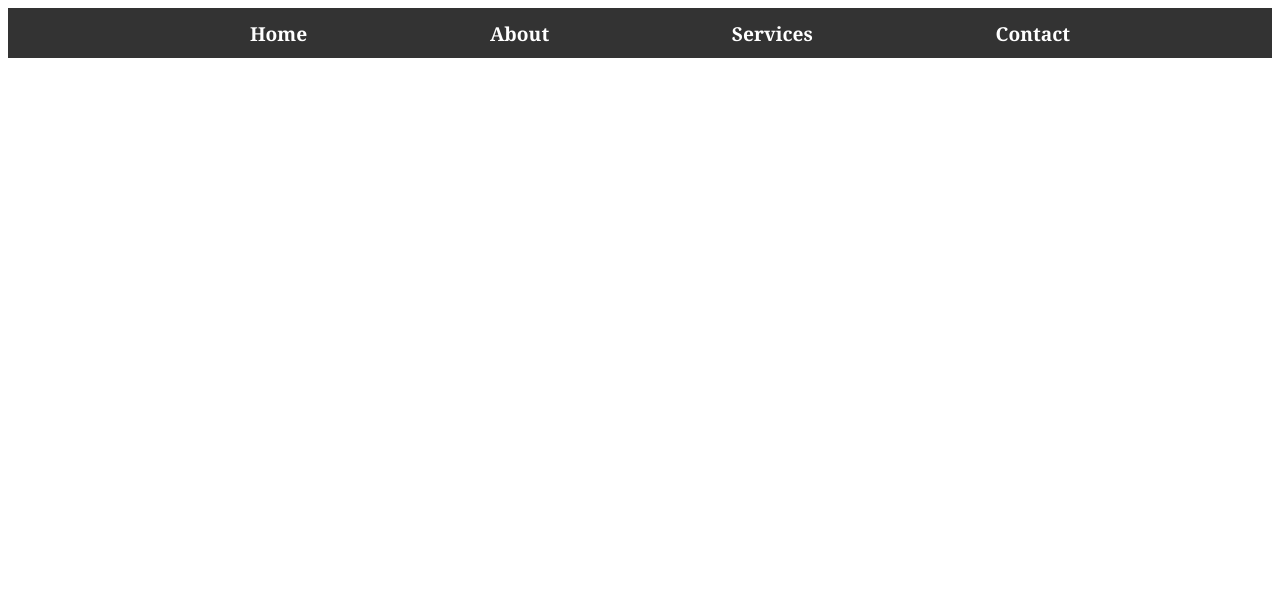
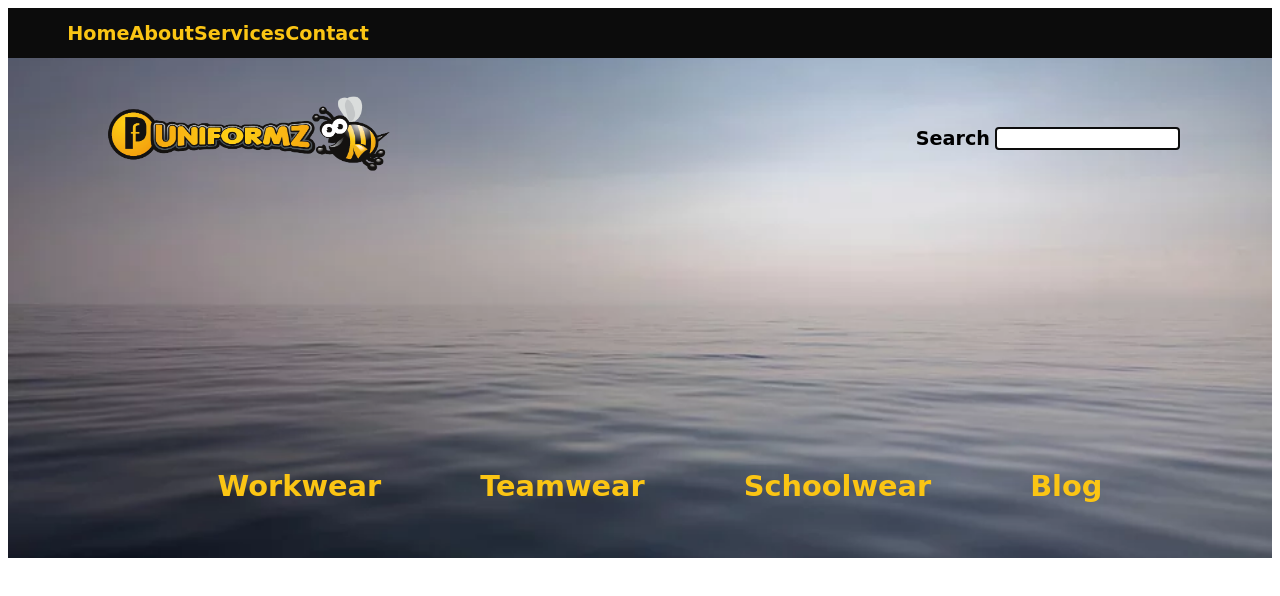
Before and after one commit to dougall12/navbar-resp, a plain HTML site: page index.html in a window 1280 px wide. Drawn offline with Linux system fonts and the light colour scheme.

Commit message:
Changes to be committed: 	modified:   app.js 	new file:   img/bee-logo.png 	new file:   img/placeholder.png 	new file:   img/sea.jpeg 	new file:   img/star.jpeg 	new file:   img/unit.jpg 	modified:   index.html 	modified:   style.css

```diff
--- a/app.js
+++ b/app.js
@@ -1,15 +1,17 @@
-const open = document.getElementById('openNav');
-const close = document.getElementById('closeNav');
+const open = document.getElementById("openNav");
+const close = document.getElementById("closeNav");
 
 function openMenu() {
-  document.getElementById('small-nav').style.width = '50%';
-  document.getElementById('navbar').style.height = '0';
+  document.getElementById("small-nav").style.width = "50%";
+  document.getElementById("navbar").style.height = "0";
+  open.style.display = "none";
 }
 
 function closeMenu() {
-  document.getElementById('small-nav').style.width = '0';
-  document.getElementById('navbar').style.height = '50px';
+  document.getElementById("small-nav").style.width = "0";
+  document.getElementById("navbar").style.height = "50px";
+  open.style.display = "inline";
 }
 
-open.addEventListener('click', openMenu);
-close.addEventListener('click', closeMenu);
+open.addEventListener("click", openMenu);
+close.addEventListener("click", closeMenu);
--- a/index.html
+++ b/index.html
@@ -13,6 +13,8 @@
     <link rel="stylesheet" href="./style.css" type="text/css" />
   </head>
   <body>
+    <header>
+      <!-- Responsive Nav Bar -->
       <nav id="navbar" class="navbar">
         <i class="fas fa-bars" id="openNav"></i>
         <ul class="navbar-list">
@@ -33,6 +35,36 @@
         </ul>
       </nav>
 
+      <!-- Landing Page Top Section -->
+      <section class="main-logo">
+        <div class="logo">
+          <a href="#"
+            ><img
+              class="bee-logo"
+              src="./img/bee-logo.png"
+              alt="FP Uniformz Logo"
+          /></a>
+          <div class="searchbar">
+            <label for="main-search">Search</label>
+            <input
+              type="search"
+              name="main-search"
+              id="main-search"
+              class="searchbar"
+            />
+          </div>
+        </div>
+        <nav class="img-overlay">
+          <ul class="range-links">
+            <li><a href="#">Workwear</a></li>
+            <li><a href="#">Teamwear</a></li>
+            <li><a href="#">Schoolwear</a></li>
+            <li><a href="#">Blog</a></li>
+          </ul>
+        </nav>
+      </section>
+    </header>
+
     <script src="./app.js"></script>
   </body>
 </html>
--- a/style.css
+++ b/style.css
@@ -1,31 +1,41 @@
-body nav {
+:root {
+  --main-yellow: #fbc514;
+  --main-blue: #0c0c0c;
+  --fp: #bc1a50;
+  --main-text: #000;
+  --link-text: #fff;
+}
+@import url("https://fonts.googleapis.com/css?family=Comfortaa&display=swap");
+
+body {
   box-sizing: border-box;
-  font-family: Cambria, Cochin, Georgia, Times, 'Times New Roman', serif;
+  font-family: "Comfortaa", cursive;
   font-size: 1.2rem;
 }
+
+/* Responsive Nav */
 
 nav.navbar {
   display: flex;
   align-items: center;
   text-align: center;
   height: 50px;
-  width: 100%;
   margin: 0 auto;
   padding: 0 1em;
-  background-color: #333;
+  background-color: var(--main-blue);
   transition: 1.2s ease-in-out;
 }
 
 nav.navbar i.fas.fa-bars {
   color: #fff;
   display: none;
+  transition: 1s ease-in-out;
 }
 
 ul.navbar-list {
   display: flex;
-  justify-content: space-evenly;
   width: 100%;
-  align-items: center;
+  align-items: flex-end;
 }
 
 ul.navbar-list li {
@@ -34,7 +44,7 @@ ul.navbar-list li {
 
 ul li a {
   text-decoration: none;
-  color: #fff;
+  color: var(--main-yellow);
   font-weight: bold;
   transition: 0.2s;
   display: inline-block;
@@ -49,6 +59,10 @@ i:hover {
   cursor: pointer;
 }
 
+#small-nav {
+  display: none;
+}
+
 .small-nav {
   display: flex;
   flex-direction: column;
@@ -57,7 +71,7 @@ i:hover {
   width: 0;
   overflow-x: hidden;
   z-index: 1;
-  background-color: #333;
+  background-color: var(--main-blue);
   transition: 1.2s ease-in-out;
 }
 
@@ -85,4 +99,66 @@ nav.small-nav ul li {
   nav.navbar ul {
     display: none;
   }
+  #small-nav {
+    display: flex;
+  }
 }
+
+/* Main Landing Header */
+
+section.main-logo {
+  background: url(./img/sea.jpeg) no-repeat center center/cover;
+  width: 100%;
+  margin: 0 auto;
+  height: 500px;
+  display: flex;
+  flex-direction: column;
+}
+
+div.logo {
+  max-width: 1100px;
+  margin: 0 auto;
+  display: flex;
+  justify-content: space-between;
+  align-items: center;
+  padding-bottom: 50px;
+  width: 100%;
+}
+
+img.bee-logo {
+  width: 300px;
+  align-self: flex-start;
+}
+
+div.searchbar {
+  display: flex;
+  align-items: center;
+  padding-right: 10px;
+}
+
+div.searchbar label {
+  padding-right: 5px;
+  font-weight: bold;
+}
+
+div.searchbar input {
+  border: 2px solid var(--main-blue);
+  border-radius: 4px;
+  padding: 2px;
+}
+
+nav.img-overlay {
+  margin-top: 200px;
+}
+
+ul.range-links {
+  display: flex;
+  width: 70%;
+  margin: 0 auto;
+  justify-content: space-between;
+}
+
+ul.range-links li {
+  list-style-type: none;
+  font-size: 1.8rem;
+}
```
Also changed, not shown: img/bee-logo.png (added), img/placeholder.png (added), img/sea.jpeg (added), img/star.jpeg (added), img/unit.jpg (added). Lines whose indentation alone changed are shown as unchanged.
